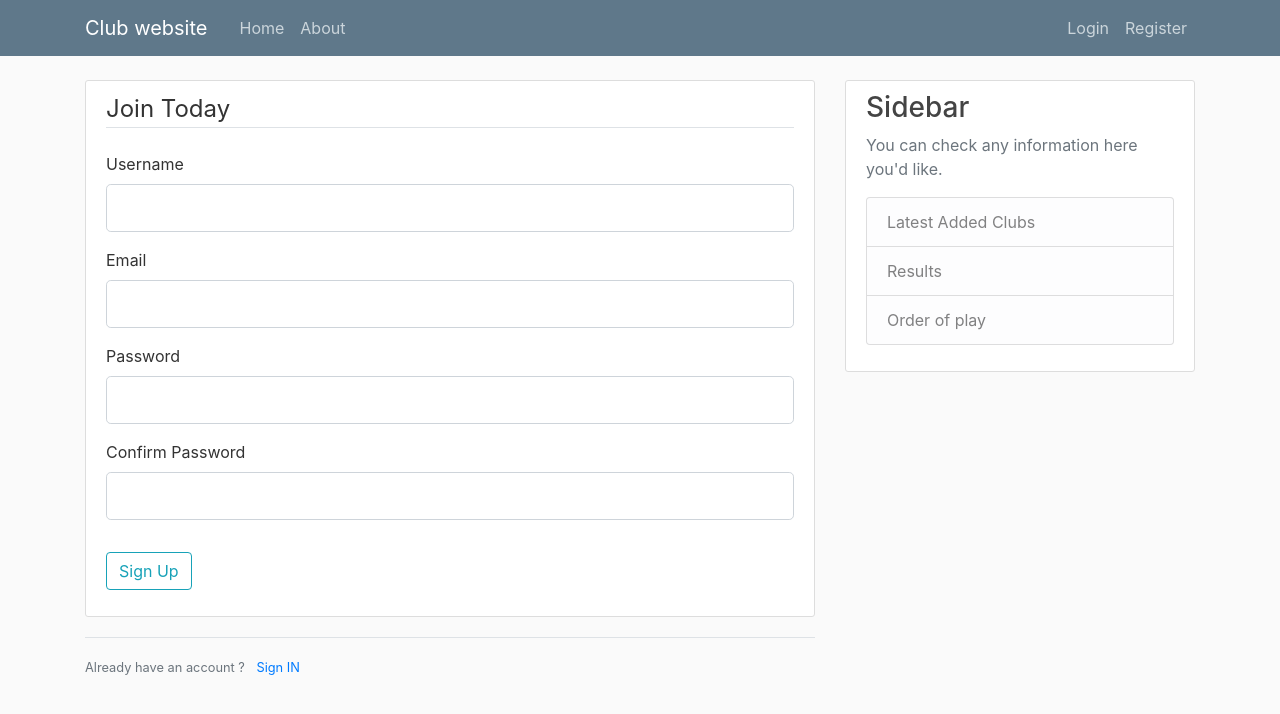
After one commit to damianex19/Polska_liga_website, a Flask app: page /register in a window 1280 px wide. The commit adds this page. Shown: the top 714 px of the page. Run offline with Flask 2, Linux system fonts and the light colour scheme; some libraries are stand-ins or nearby versions.

Commit message:
Added register and login feature

```diff
--- a/Polska_liga.py
+++ b/Polska_liga.py
@@ -1,5 +1,8 @@
-from flask import Flask,render_template,url_for
+from flask import Flask,render_template,url_for, flash,redirect
+from forms import RegistrationForm, LoginForm
 app = Flask(__name__)
+
+app.config['SECRET_KEY'] = 'PUT YOUR KEY HERE'
 
 clubs = [
 	{
@@ -22,5 +25,19 @@
 @app.route('/about')
 def about():
    return render_template('about.html',title='About')
+
+@app.route('/register',methods =["GET","POST"])
+def register():
+	form = RegistrationForm()
+	if form.validate_on_submit():
+		flash(f'Account created for {form.username.data}!','success')
+		return redirect(url_for('home'))
+	return render_template('register.html', title = 'Register', form = form)
+@app.route('/login', methods =["GET","POST"])
+def login():
+	form = LoginForm()
+	return render_template('login.html', title = 'Login', form = form)
+
+
 if __name__ == '__main__':
       app.run(debug=True)
--- /dev/null
+++ b/forms.py
@@ -0,0 +1,17 @@
+from flask_wtf import FlaskForm
+from wtforms import StringField,PasswordField, SubmitField, BooleanField
+from wtforms.validators import DataRequired,Length , Email , EqualTo
+
+class RegistrationForm(FlaskForm):
+	username = StringField('Username',validators=[DataRequired(),Length(min=2,max=20)])
+	email = StringField('Email',validators=[DataRequired(),Email()])
+	password = PasswordField('Password' , validators = [DataRequired()])
+	confirm_password = PasswordField('Confirm Password' , validators = [DataRequired(),EqualTo('password')])
+	submit = SubmitField('Sign Up')
+
+
+class LoginForm(FlaskForm):
+	email = StringField('Email',validators=[DataRequired(),Email()])
+	password = PasswordField('Password' , validators = [DataRequired()])
+	remember = BooleanField('Remember Me')
+	submit = SubmitField('Login')
--- a/templates/layout.html
+++ b/templates/layout.html
@@ -40,6 +40,15 @@
 <main role="main" class="container">
   <div class="row">
     <div class="col-md-8">
+		{% with messages = get_flashed_messages(with_categories=true) %}
+		{% if messages%}
+		{% for category, message in messages%}
+		<div class="alert alert-{{category}}">
+		{{  message }}
+		</div>
+		{% endfor %}
+		{% endif %}
+		{% endwith %}
       {% block content %}{% endblock %}
     </div>
     <div class="col-md-4">
--- /dev/null
+++ b/templates/register.html
@@ -0,0 +1,72 @@
+{% extends "layout.html" %}
+{% block content %}
+	<div class ='content-section'>
+	<form method="POST" action="" >
+	{{form.hidden_tag()}}
+	<fieldset class="form-group">
+	<legend class="border-bottom mb-4">Join Today</legend>
+	<div class="form-group">
+	{{form.username.label(class="form-control-label")}}
+
+	{% if form.username.errors %}
+	{{form.username(class="form-control form-control-lg is-invalid")}}
+	<div class="invalid-feedback">
+		{% for error in form.username.errors %}
+		<span> {{ error }}</span>
+		{% endfor %}
+	</div>
+	{% else %}
+		{{form.username(class="form-control form-control-lg")}}
+	{% endif %}
+	</div>
+	<div class="form-group">
+	{{form.email.label(class="form-control-label")}}
+	{% if form.email.errors %}
+	{{form.email(class="form-control form-control-lg is-invalid")}}
+	<div class="invalid-feedback">
+		{% for error in form.email.errors %}
+		<span> {{ error }}</span>
+		{% endfor %}
+	</div>
+	{% else %}
+		{{form.email(class="form-control form-control-lg")}}
+	{% endif %}
+	</div>
+	<div class="form-group">
+	{{form.password.label(class="form-control-label")}}
+	{% if form.password.errors %}
+	{{form.password(class="form-control form-control-lg is-invalid")}}
+	<div class="invalid-feedback">
+			{% for error in form.password.errors %}
+				<span> {{ error }}</span>
+			{% endfor %}
+	</div>
+	{% else %}
+		{{form.password(class="form-control form-control-lg")}}
+	{% endif %}
+	</div>
+	<div class="form-group">
+	{{form.confirm_password.label(class="form-control-label")}}
+	{% if form.confirm_password.errors %}
+	{{form.confirm_password(class="form-control form-control-lg is-invalid")}}
+	<div class="invalid-feedback">
+		{% for error in form.confirm_password.errors %}
+		<span> {{ error }}</span>
+		{% endfor %}
+	</div>
+	{% else %}
+		{{form.confirm_password(class="form-control form-control-lg")}}
+	{% endif %}
+	</div>
+	</fieldset>
+	<div class="form-group">
+	{{form.submit(class="btn btn-outline-info")}}
+	</div>
+	</form>
+	</div>
+	<div class="border-top pt-3">
+	<small class ="text-muted">
+		Already have an account ? <a class="ml-2" href="{{ url_for('login')}}"> Sign IN</a>
+	</small>
+	</div>
+{% endblock content %}
```
Also changed, not shown: templates/login.html (added, +52 -0 lines).
